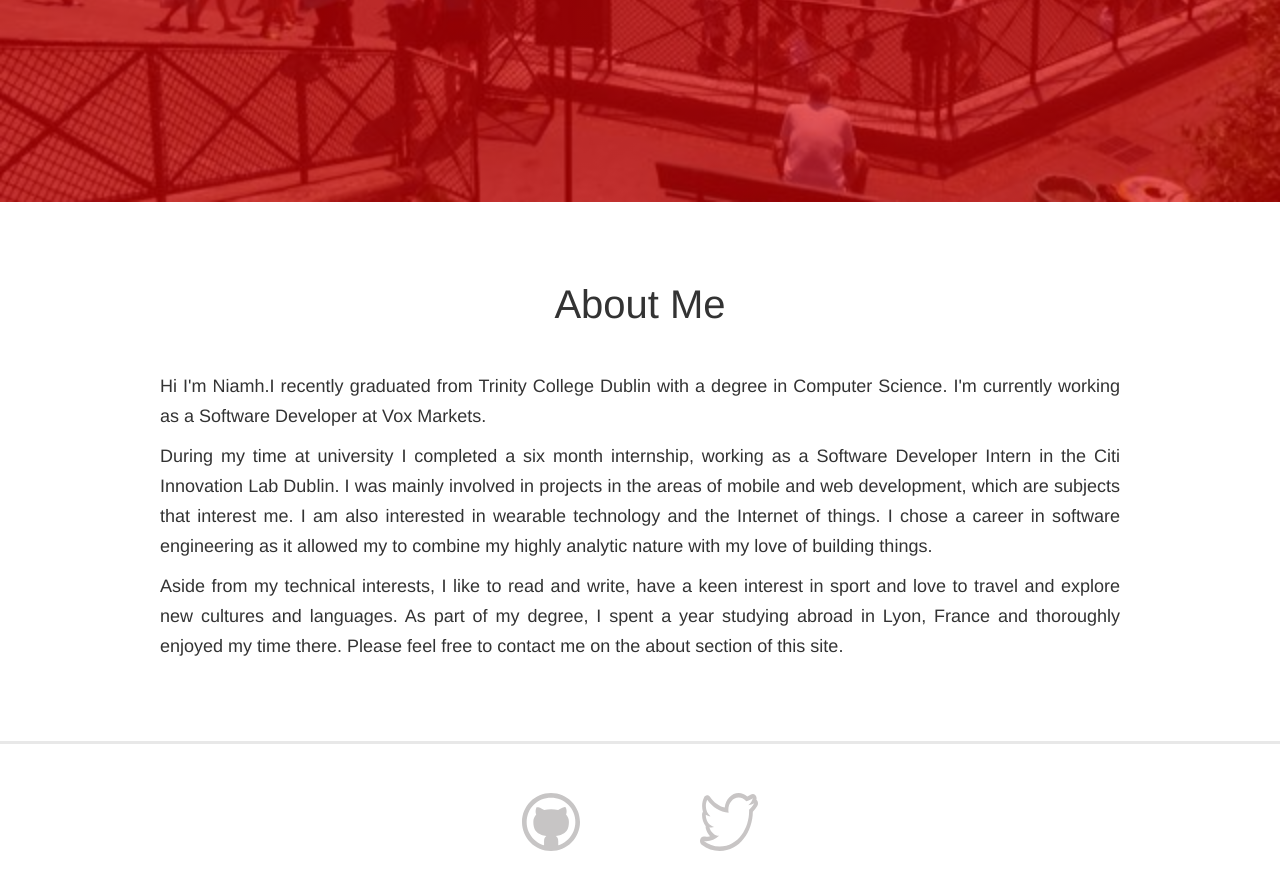
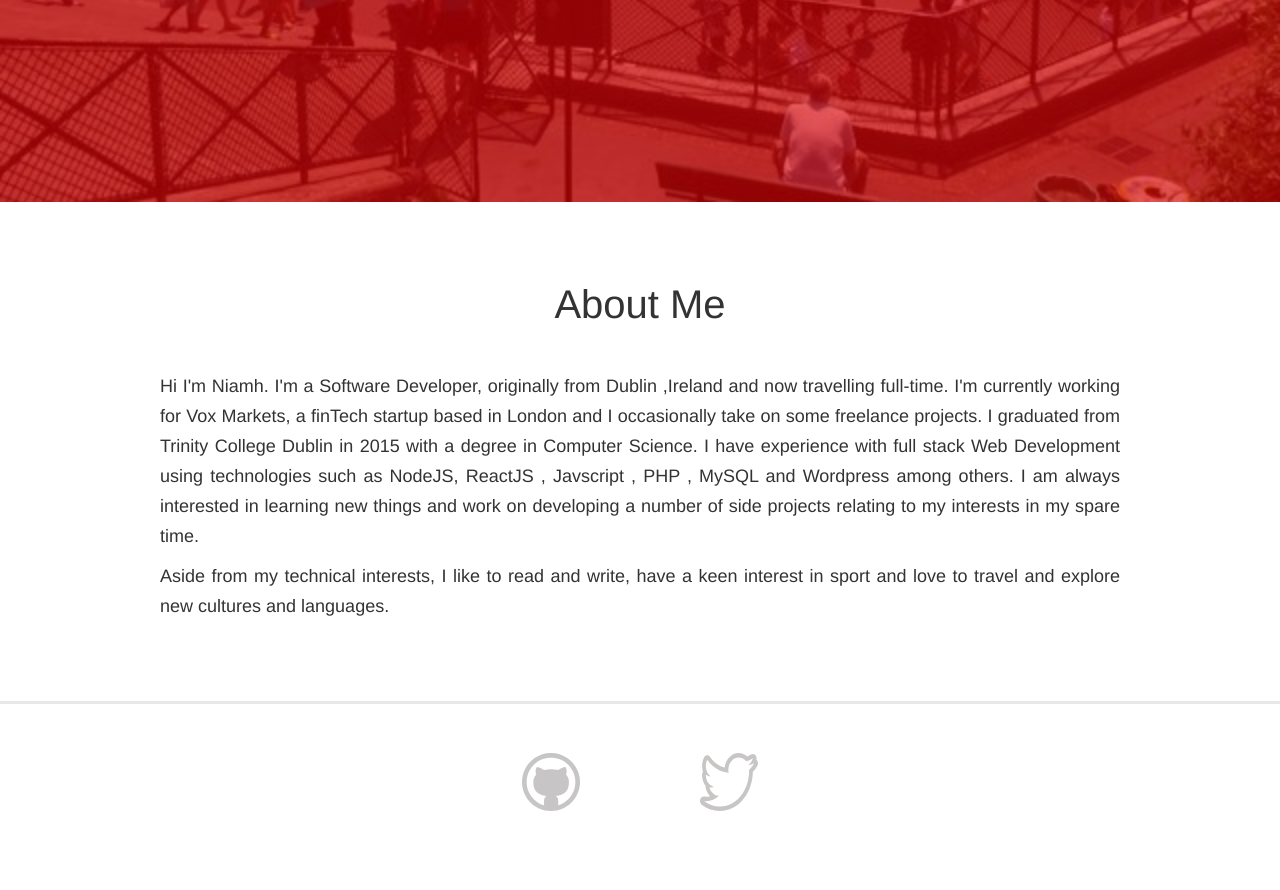
Before and after one commit to nileahtobhair/nileahtobhair.github.io, a Jekyll site: the page built from index.html, in a window 1280 px wide and 900 px high, scrolled down 755 px. Shown: the top 890 px of the window. Built offline with Jekyll 4.4.1, drawn with Linux system fonts in a browser that asks for light colours; the list of posts is cut into pages by our own code; after the commit the page ends 1615 px from its top, so only the background shows below that.

Commit message:
change bio

```diff
--- a/_includes/head.html
+++ b/_includes/head.html
@@ -5,7 +5,7 @@
 
   <title>{% if page.title %}{{ page.title }}{% else %}{{ site.title }}{% endif %}</title>
   <meta name="description" content="{% if page.excerpt %}{{ page.excerpt | strip_html | strip_newlines | truncate: 160 }}{% else %}{{ site.description }}{% endif %}">
-<link rel="shortcut icon" href="{{site.baseurl}}/pics/favicon.ico">
+  <link rel="shortcut icon" href="{{site.baseurl}}/pics/favicon.ico">
 
   <link rel="stylesheet" href="{{ "/css/main.css" | prepend: site.baseurl }}">
   <link rel="canonical" href="{{ page.url | replace:'index.html','' | prepend: site.baseurl | prepend: site.url }}">
--- a/index.html
+++ b/index.html
@@ -15,9 +15,8 @@ layout: default
 	    </div>
 		<div class='about-page'>
 			<h1 id='about-me'>About Me</h1>
-			<p>Hi I'm Niamh.I recently graduated from Trinity College Dublin with a degree in Computer Science. I'm currently working as a Software Developer at Vox Markets.</p>
-			<p>	During my time at university I completed a six month internship, working as a Software Developer Intern in the Citi Innovation Lab Dublin. I was mainly involved in projects in the areas of mobile and web development, which are  subjects that interest me. I am also interested in wearable technology and the Internet of things. I chose a career in software engineering as it allowed my to combine my highly analytic nature with my love of building things.</p>
-			<p>Aside from my technical interests, I like to read and write, have a keen interest in sport and love to travel and explore new cultures and languages. As part of my degree, I spent a year studying abroad in Lyon, France and thoroughly enjoyed my time there. Please feel free to contact me on the about section of this site.</p>
+			<p>Hi I'm Niamh. I'm a Software Developer, originally from Dublin ,Ireland and now travelling full-time. I'm currently working for Vox Markets, a finTech startup based in London and I occasionally take on some freelance projects. I graduated from Trinity College Dublin in 2015 with a degree in Computer Science. I have experience with full stack Web Development using technologies such as NodeJS, ReactJS , Javscript , PHP , MySQL and Wordpress among others. I am always interested in learning new things and work on developing a number of side projects relating to my interests in my spare time.</p>
+			<p> Aside from my technical interests, I like to read and write, have a keen interest in sport and love to travel and explore new cultures and languages. </p>
 		</div>
 
 	</body>
```
Also changed, not shown: _posts/2015-05-12-sketch-review.md (+2 -2 lines), _posts/2015-10-13-Hacking-the-Github-Graph.md (deleted, +0 -18 lines), 2 other files.
